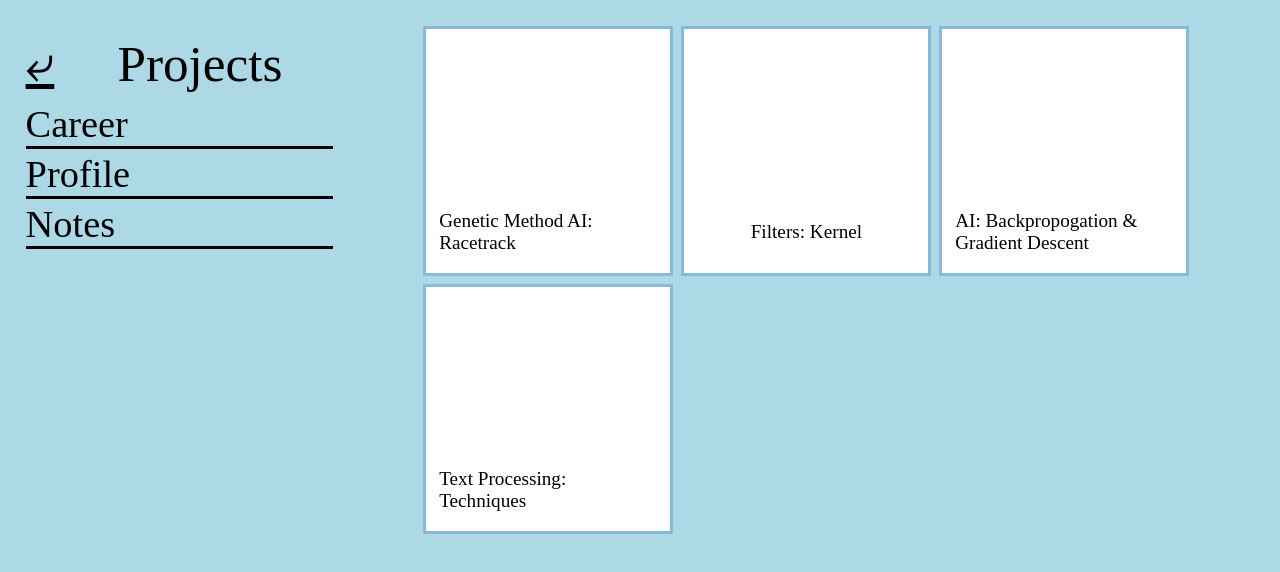
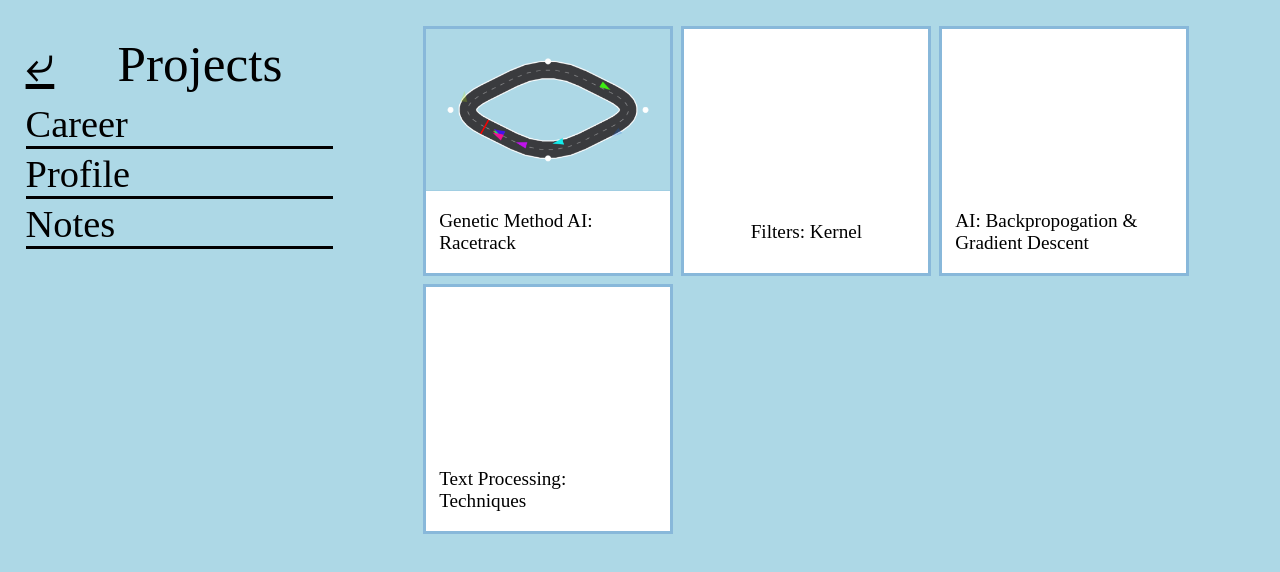
Before and after one commit to DavidNaray/PersonalWebsite, a plain HTML site: page Projects/Projects.html in a window 1280 px wide. Drawn offline with Linux system fonts and the light colour scheme.

Commit message:
work please

```diff
--- a/Projects/Projects.css
+++ b/Projects/Projects.css
@@ -178,7 +178,7 @@ body{
 
 
 #gRt{
-  background-image: url("./icons/GeneticRacecars.png");
+  background-image: url("../icons/GeneticRacecars.png");
   background-size: cover;
   background-position: center;
   background-repeat: no-repeat;
```
